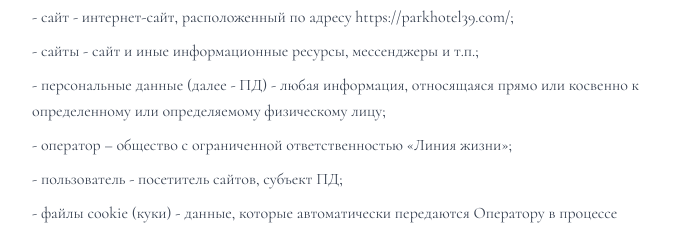
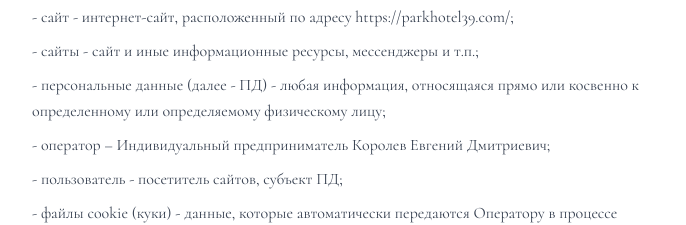
Before and after one commit to maik791277/serene-park-next, a Next.js app: page /legal/privacy-policy in a window 1280 px wide. Shown: the part 840-1065 px from the top of the page, without its empty margins (304-990 px from the left). Built offline with nearby package versions, Linux system fonts and the light colour scheme.

Commit message:
feat: add personal data consent and privacy policy pages, update terms of service and add requisites page

```diff
--- a/src/app/legal/privacy-policy/page.tsx
+++ b/src/app/legal/privacy-policy/page.tsx
@@ -29,7 +29,7 @@ export default function PrivacyPolicyPage() {
                     <li>- сайт - интернет-сайт, расположенный по адресу https://parkhotel39.com/;</li>
                     <li>- сайты - сайт и иные информационные ресурсы, мессенджеры и т.п.;</li>
                     <li>- персональные данные (далее - ПД) - любая информация, относящаяся прямо или косвенно к определенному или определяемому физическому лицу;</li>
-                    <li>- оператор – общество с ограниченной ответственностью «Линия жизни»;</li>
+                    <li>- оператор – Индивидуальный предприниматель Королев Евгений Дмитриевич;</li>
                     <li>- пользователь - посетитель сайтов, субъект ПД;</li>
                     <li>- файлы cookie (куки) - данные, которые автоматически передаются Оператору в процессе использования Сайтов с помощью установленного на устройстве Пользователя программного обеспечения, в том числе IP-адрес, географическое местоположение, информация о браузере и виде операционной системы устройства Пользователя, технические характеристики оборудования и программного обеспечения, используемых Пользователем, дата и время доступа к Сайтам.</li>
                     <li>- обработка персональных данных - любое действие (операция) или совокупность действий (операций) с персональными данными, совершаемых с использованием средств автоматизации или без их использования. Обработка персональных данных включает в себя в том числе:
@@ -242,7 +242,7 @@ export default function PrivacyPolicyPage() {
                 <h2 className="text-2xl font-semibold text-gray-900 mb-4">Сведения об Операторе:</h2>
                 <div className="bg-gray-100 p-6 rounded-lg">
                   <p className="font-semibold">ИП Королев Евгений Дмитриевич</p>
-                  <p>238326, г. Зеленоградск, улица Лесопарковая, дом 2А, квартира 47А</p>
+                  <p>238530, РОССИЯ, КАЛИНИНГРАДСКАЯ ОБЛ, ЗЕЛЕНОГРАДСКИЙ Р-Н, Г ЗЕЛЕНОГРАДСК, УЛ ЛЕНИНА, Д 7, КВ 3</p>
                   <p>ИНН 391803807952 ОГРН 324390000044511</p>
                   <p>тел. <a href="tel:+79003459591" className="text-blue-600 hover:text-blue-800">+7 (900) 345-95-91</a> эл. адрес <a href="mailto:parkhotel@internet.ru" className="text-blue-600 hover:text-blue-800">parkhotel@internet.ru</a></p>
                 </div>
```
Also changed, not shown: file/Политика_конфиденциональности_1 (2).txt.
